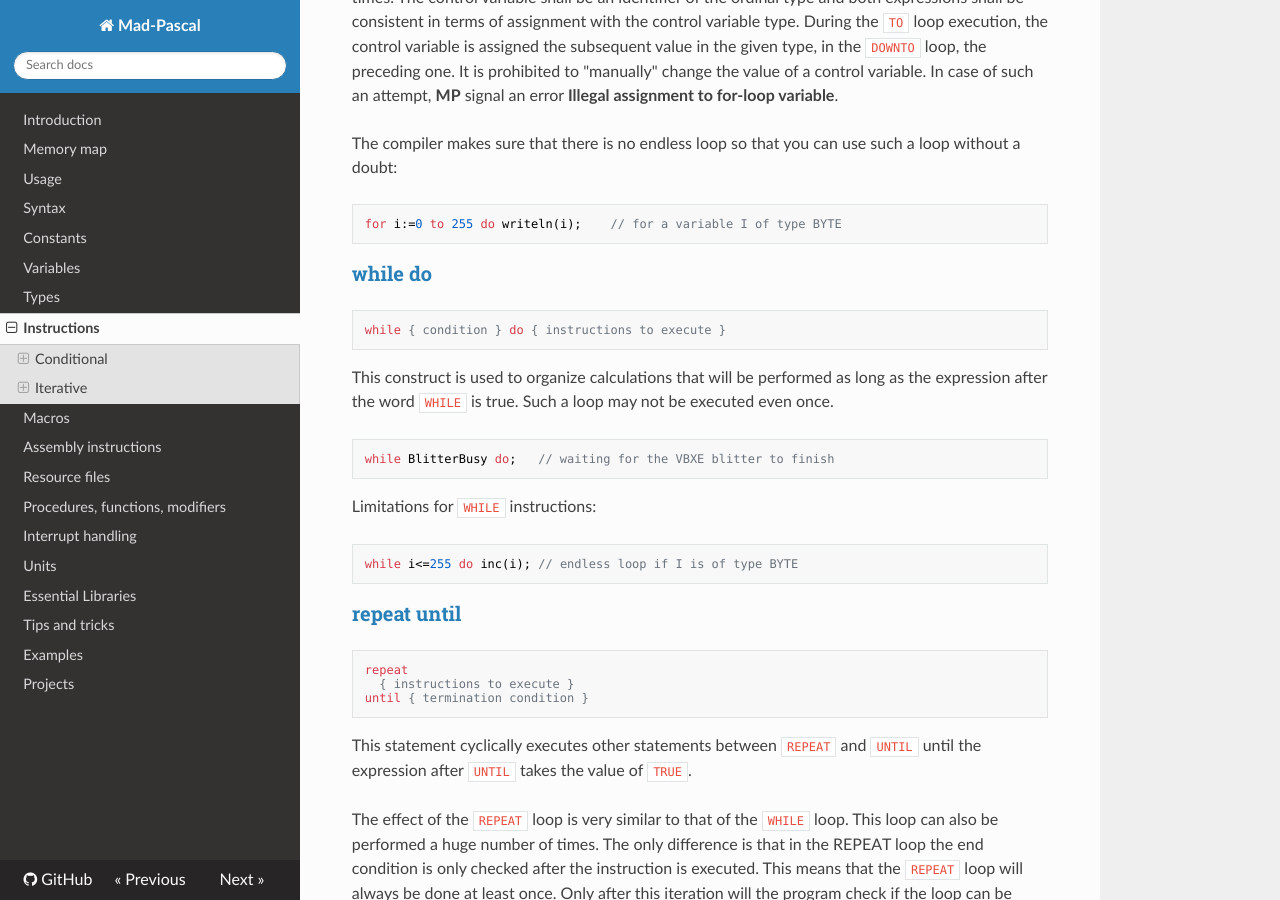
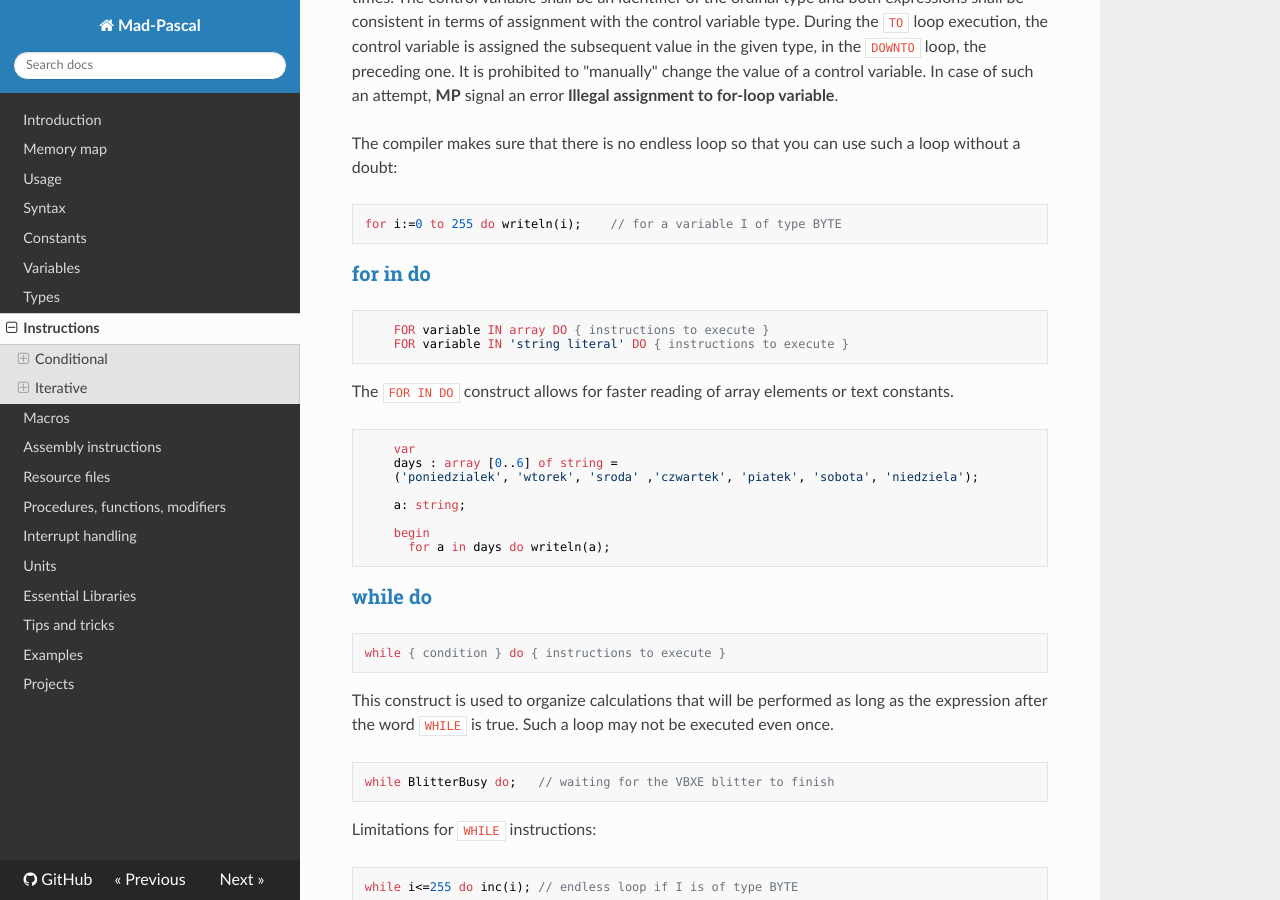
Before and after one commit to tebe6502/mad-pascal-en-mkdocs, an MkDocs documentation site: the page built from docs/instructions.md, in a window 1280 px wide and 900 px high, scrolled down 704 px. Built offline with MkDocs 1.6.1, drawn with Linux system fonts in a browser that asks for light colours; nearby versions of some CDN libraries.

Commit message:
Add files via upload

````diff
--- a/docs/instructions.md
+++ b/docs/instructions.md
@@ -18,6 +18,7 @@ end;
 
 `IF` conditional instructions can be nested. This is used for more complex conditions.
 
+
 ## Iterative
 
 ### [for to downto do](https://www.freepascal.org/docs-html/ref/refsu57.html)
@@ -34,6 +35,26 @@ The compiler makes sure that there is no endless loop so that you can use such a
 
 ```delphi
 for i:=0 to 255 do writeln(i);    // for a variable I of type BYTE
+```
+
+### [for in do](https://www.freepascal.org/docs-html/ref/refsu59.html)
+
+```delphi
+    FOR variable IN array DO { instructions to execute }
+    FOR variable IN 'string literal' DO { instructions to execute }
+```
+
+The `FOR IN DO` construct allows for faster reading of array elements or text constants.
+
+```delphi
+    var
+    days : array [0..6] of string =
+    ('poniedzialek', 'wtorek', 'sroda' ,'czwartek', 'piatek', 'sobota', 'niedziela');
+
+    a: string;
+
+    begin
+      for a in days do writeln(a);
 ```
 
 ### [while do](https://www.freepascal.org/docs-html/ref/refsu60.html#x169-19100013.2.7)
````
